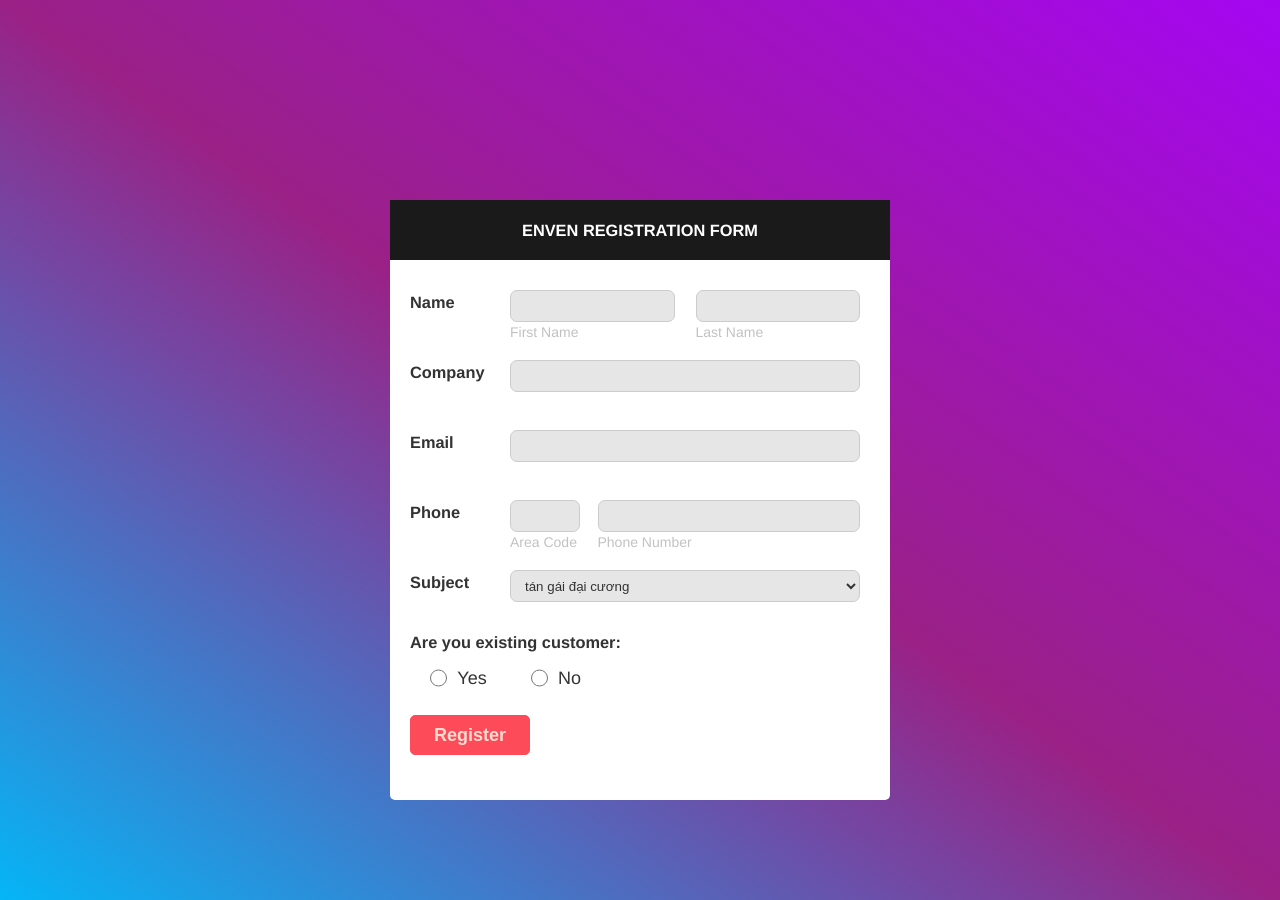
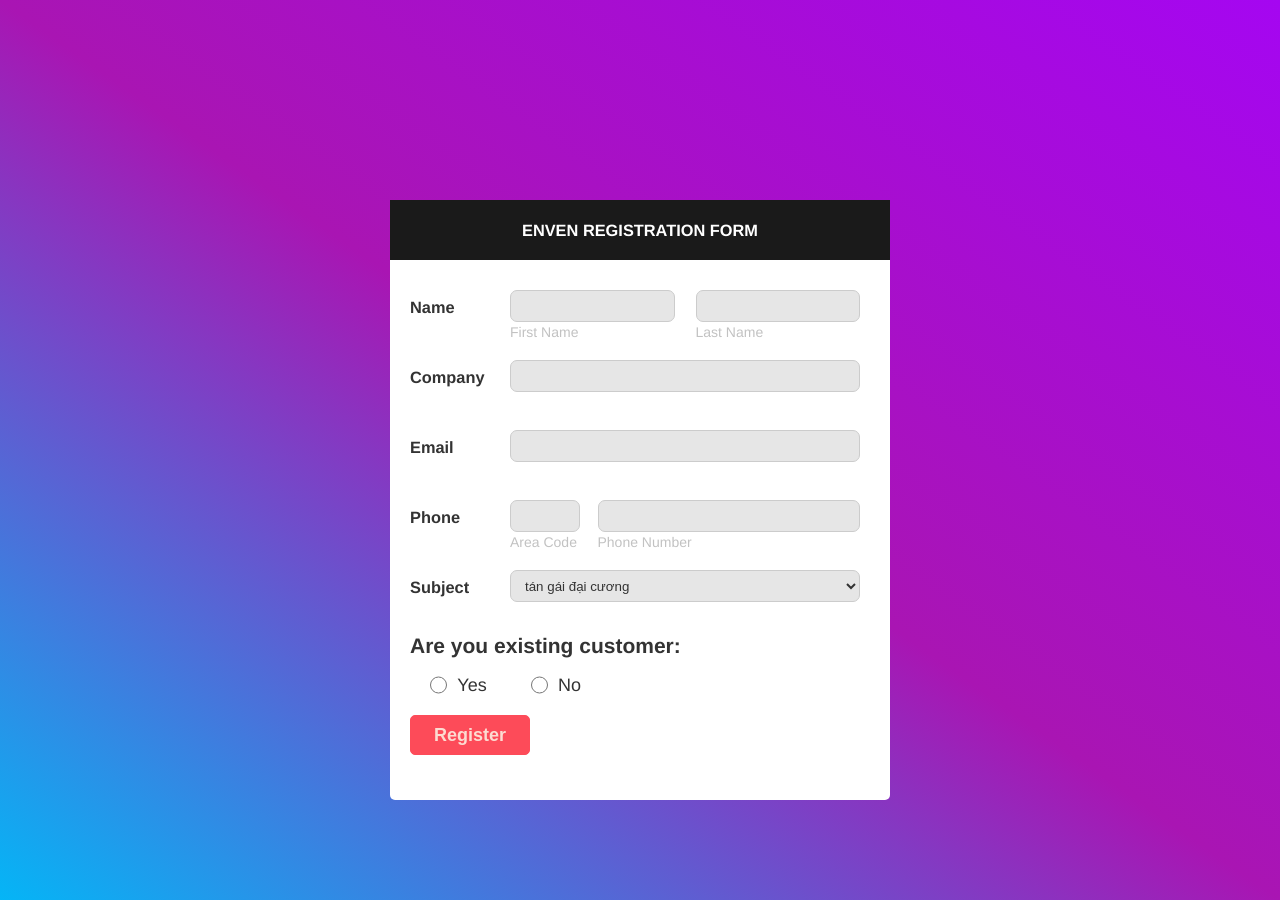
Before and after one commit to vietlinh9712/T2004E_WebFE, a PHP site: page /labs6.html in a window 1280 px wide. Run offline with PHP 8.4, Linux system fonts and the light colour scheme.

Commit message:
assignment1 fe

```diff
--- a/css/laps6.css
+++ b/css/laps6.css
@@ -10,7 +10,7 @@ body{
     color: #333333;
     font-weight: 400;
     line-height: 1.5;
-    background-image: linear-gradient(to top right, #05b5f6, #9a2186, #a506f1);
+    background-image: linear-gradient(to top right, #05b5f6, #a915b3, #a506f1);
 }
 
 input{
@@ -76,7 +76,7 @@ label{
     width: 30%;
     float: left;
     height: 100%;
-    padding-top: 10px;
+    padding-top: 15px;
 }
 
 .form{
--- a/labs6.html
+++ b/labs6.html
@@ -75,7 +75,7 @@
                     </div>
 
                     <div class="form">
-                        <h3>Are you existing customer:</h3>
+                        <h2>Are you existing customer:</h2>
                         <label class="radio-input">
                             <input type="radio"  name="yes-no" value="no" required/>Yes
                         </label>
```
